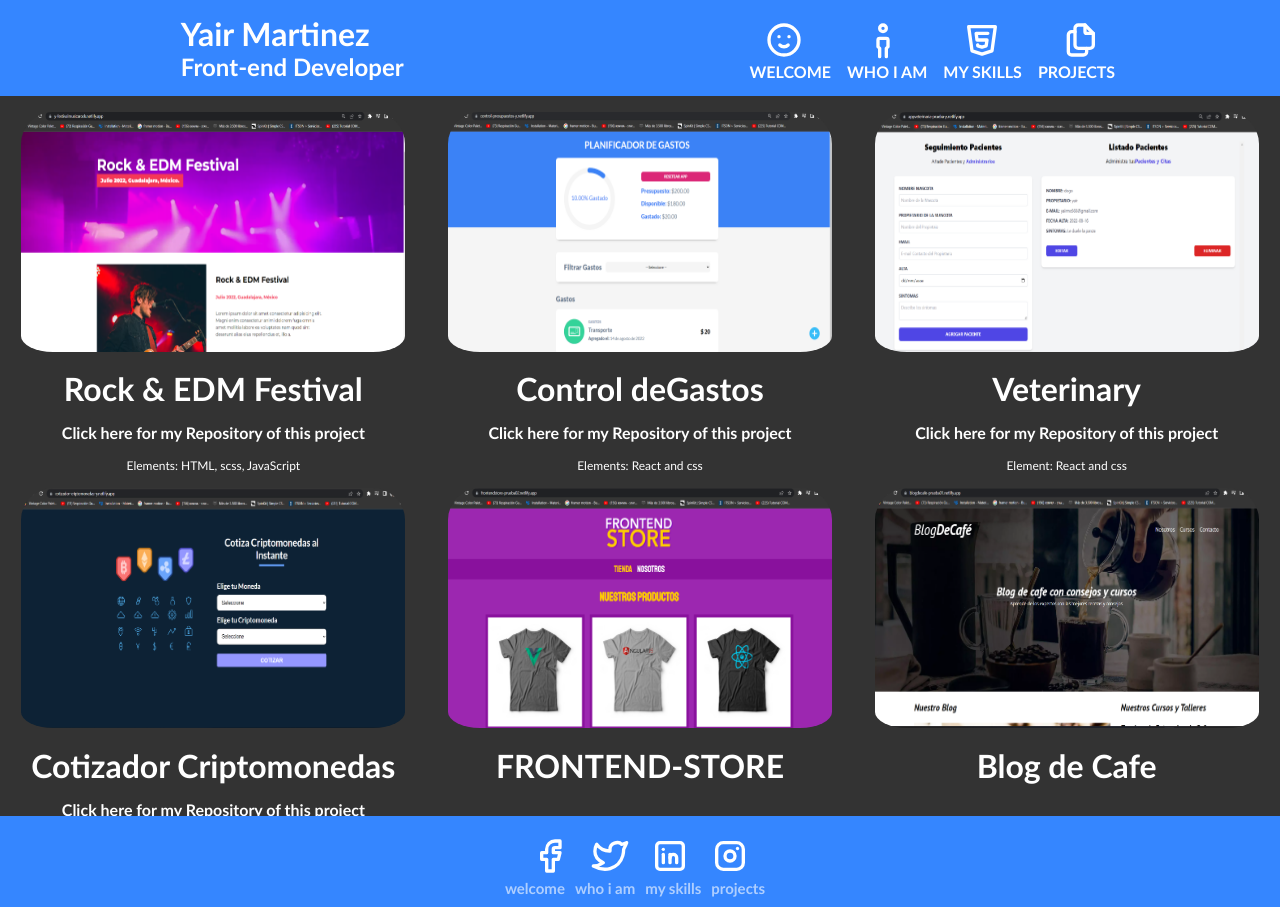
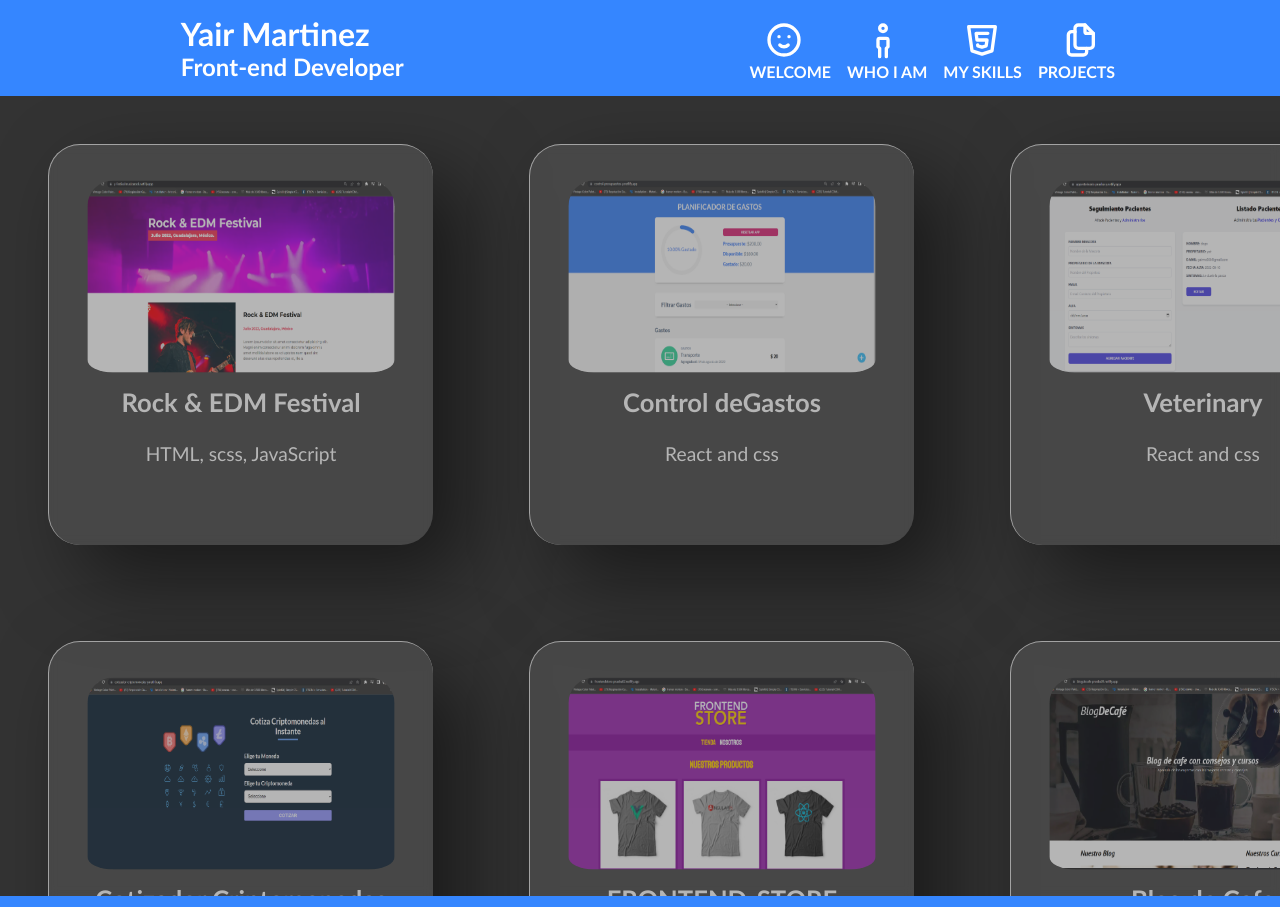
Before and after one commit to yairmc/Portafolio-web, a React (Vite) app: page /projects in a window 1280 px wide. Shown: the top 907 px of the page. Built offline with nearby package versions, Linux system fonts and the light colour scheme.

Commit message:
Se Agrego la taargeta de welcome a la pagina

```diff
--- a/src/pages/Projects.jsx
+++ b/src/pages/Projects.jsx
@@ -15,58 +15,69 @@
 const Projects = () => {
     return (
         <div className={style.imagesContainer}>
-                <div className={style.imagesContainerdiv}>
+            <div className={style.card}>
+                <div className={style.content}>
                     <img src={project1} alt="Project" />
                     <a href="https://y-festivalmusicarock.netlify.app" target="_blank"> <h1>Rock & EDM Festival</h1> </a>
-                    <a href="https://github.com/yairmc/FestivalMusica.git" target="_blank">Click here for my Repository of this project</a>
-                    <p>Elements: HTML, scss, JavaScript </p>
+                    <p> HTML, scss, JavaScript </p>
                 </div>
-                <div className={style.imagesContainerdiv}>
+
+            </div>
+            <div className={style.card}>
+                <div className={style.content}>
                     <img src={project2} alt="Project" />
                     <a href="https://control-presupuestos-y.netlify.app" target="_blank"><h1>Control deGastos </h1></a>
-                    <a href="https://github.com/yairmc/control_presupuesto.git" target="_blank">Click here for my Repository of this project</a>
-                    <p>Elements: React and css</p>
+                    <p> React and css</p>
                 </div>
-                <div className={style.imagesContainerdiv}>
+            </div>
+            <div className={style.card}>
+                <div className={style.content}>
                     <img src={project3} alt="Project" />
                     <a href="https://appveterinaria-prueba-y.netlify.app" target="_blank"><h1>Veterinary</h1> </a>
-                    <a href="https://github.com/yairmc/citas_react.git" target="_blank">Click here for my Repository of this project</a>
-                    <p>Element: React and css</p>
+                    <p> React and css</p>
                 </div>
-                <div className={style.imagesContainerdiv}>
+            </div>
+            <div className={style.card}>
+                <div className={style.content}>
                     <img src={project4} alt="Project" />
                     <a href="https://cotizador-criptomonedas-y.netlify.app" target="_blank"><h1>Cotizador Criptomonedas</h1> </a>
-                    <a href="https://github.com/yairmc/cotizadorcriptomonedas_react.git" target="_blank">Click here for my Repository of this project</a>
-                    <p>Elements: React and css</p>
+                    <p> React and css</p>
                 </div>
-                <div className={style.imagesContainerdiv}>
+            </div>
+            <div className={style.card}>
+                <div className={style.content}>
                     <img src={project5} alt="Project" />
                     <a href="https://frontendstore-prueba02.netlify.app/" target="_blank"><h1>FRONTEND-STORE</h1> </a>
-                    <p>Elements: HTML and css</p>
+                    <p> HTML and css</p>
                 </div>
-                <div className={style.imagesContainerdiv}>
+            </div>
+            <div className={style.card}>
+                <div className={style.content}>
                     <img src={project6} alt="Project" />
                     <a href="https://blogdecafe-prueba01.netlify.app/" target="_blank"><h1>Blog de Cafe</h1> </a>
-                    <p>Elements: HTML and css</p>
+                    <p> HTML and css</p>
                 </div>
-
-                <div className={style.imagesContainerdiv}>
+            </div>
+            <div className={style.card}>
+                <div className={style.content}>
                     <img src={project7} alt="Project" />
                     <a href="https://y-html-practice.netlify.app/" target="_blank"><h1>FreeLancer</h1> </a>
-                    <a href="https://github.com/yairmc/primerProyectoHTML.git" target="_blank">Click here for my Repository of this project</a>
-                    <p>Elements: React and css</p>
+                    <p> React and css</p>
                 </div>
-                <div className={style.imagesContainerdiv}>
+            </div>
+            <div className={style.card}>
+                <div className={style.content}>
                     <img src={project8} alt="Project" />
                     <a href="https://y-translator.netlify.app/" target="_blank"><h1>Traductor Universal</h1> </a>
-                    <a href="https://github.com/yairmc/Translator.git" target="_blank">Click here for my Repository of this project</a>
-                    <p>Elements: HTML and css</p>
+                    <p> HTML and css</p>
                 </div>
-                <div className={style.imagesContainerdiv}>
+            </div>
+            <div className={style.card}>
+                <div className={style.content}>
                     <img src={project9} alt="Project" />
                     <a href="https://y-gifs.netlify.app/" target="_blank"><h1>Free-Gifs</h1> </a>
-                    <a href="https://github.com/yairmc/Gifs.git" target="_blank">Click here for my Repository of this project</a>
-                    <p>Elements: HTML and css</p>
+                    <p> HTML and css</p>
+                </div>
             </div>
 
         </div>
--- a/src/pages/Welcome.jsx
+++ b/src/pages/Welcome.jsx
@@ -1,8 +1,49 @@
 import React from 'react'
+import style from '../styles/Welcome.module.css'
+import yo from '../img/yair.jpeg'
+
 
 const Welcome = () => {
   return (
-    <div>Welcome</div>
+    <main>
+      <div className={style.card}>
+        <div className={style.card_logo}>
+          <img src={yo} alt="imagen" />
+          <h1>Yair Martinez</h1>
+          <p>Contactame</p>
+        </div>
+
+        <div className={style.conteiner}>
+
+          <a href="#" target="_blank"> <svg xmlns="http://www.w3.org/2000/svg" class="icon icon-tabler icon-tabler-brand-facebook" width="40" height="40" viewBox="0 0 24 24" stroke-width="2" stroke="#3586ff" fill="none" stroke-linecap="round" stroke-linejoin="round">
+            <path stroke="none" d="M0 0h24v24H0z" fill="none" />
+            <path d="M7 10v4h3v7h4v-7h3l1 -4h-4v-2a1 1 0 0 1 1 -1h3v-4h-3a5 5 0 0 0 -5 5v2h-3" />
+          </svg></a>
+          <a href="#" target="_blank"><svg xmlns="http://www.w3.org/2000/svg" class="icon icon-tabler icon-tabler-brand-twitter" width="40" height="40" viewBox="0 0 24 24" stroke-width="2" stroke="#3586ff" fill="none" stroke-linecap="round" stroke-linejoin="round">
+            <path stroke="none" d="M0 0h24v24H0z" fill="none" />
+            <path d="M22 4.01c-1 .49 -1.98 .689 -3 .99c-1.121 -1.265 -2.783 -1.335 -4.38 -.737s-2.643 2.06 -2.62 3.737v1c-3.245 .083 -6.135 -1.395 -8 -4c0 0 -4.182 7.433 4 11c-1.872 1.247 -3.739 2.088 -6 2c3.308 1.803 6.913 2.423 10.034 1.517c3.58 -1.04 6.522 -3.723 7.651 -7.742a13.84 13.84 0 0 0 .497 -3.753c-.002 -.249 1.51 -2.772 1.818 -4.013z" />
+          </svg></a>
+          <a href="#" target="_blank"><svg xmlns="http://www.w3.org/2000/svg" class="icon icon-tabler icon-tabler-brand-linkedin" width="40" height="40" viewBox="0 0 24 24" stroke-width="2" stroke="#3586ff" fill="none" stroke-linecap="round" stroke-linejoin="round">
+            <path stroke="none" d="M0 0h24v24H0z" fill="none" />
+            <rect x="4" y="4" width="16" height="16" rx="2" />
+            <line x1="8" y1="11" x2="8" y2="16" />
+            <line x1="8" y1="8" x2="8" y2="8.01" />
+            <line x1="12" y1="16" x2="12" y2="11" />
+            <path d="M16 16v-3a2 2 0 0 0 -4 0" />
+          </svg></a>
+          <a href="#" target="_blank"><svg xmlns="http://www.w3.org/2000/svg" class="icon icon-tabler icon-tabler-brand-instagram" width="40" height="40" viewBox="0 0 24 24" stroke-width="2" stroke="#3586ff" fill="none" stroke-linecap="round" stroke-linejoin="round">
+            <path stroke="none" d="M0 0h24v24H0z" fill="none" />
+            <rect x="4" y="4" width="16" height="16" rx="4" />
+            <circle cx="12" cy="12" r="3" />
+            <line x1="16.5" y1="7.5" x2="16.5" y2="7.501" />
+          </svg></a>
+        </div>
+        <article>
+        Web developer expert in frontend and basic knowledge in backend and design.
+        2 years of experience support me.
+        </article>
+      </div>
+    </main>
   )
 }
 
--- a/src/styles/Projects.module.css
+++ b/src/styles/Projects.module.css
@@ -1,13 +1,12 @@
 .imagesContainer {
+    position: relative;
     display: grid;
     grid-template-columns: repeat(3, 1fr);
-    max-height: 45rem;
+    max-height: 50rem;
+    flex-wrap: wrap;
     overflow-y: scroll;
 }
-.imagesContainerdiv{
-    text-align: center;
-    padding-top: 1rem;
-}
+
 
 .imagesContainer img {
     width: 24rem;
@@ -35,7 +34,34 @@
 
 .imagesContainer p {
     padding-top: 1rem;
-    color: var(--text)
+    color: var(--text);
+    font-size: 1.5rem;
+}
+
+.card {
+    text-align: center;
+    position: relative;
+    width: 24rem;
+    height: 25rem;
+    margin: 3rem;
+    box-shadow: 2rem 2rem 5rem rgba(0, 0, 0, 0.5);
+    border-radius: 2rem;
+    background: rgba(255, 255, 255, .1);
+    overflow: hidden;
+    border-top: 1px solid rgba(255, 255, 255, .5);
+    border-left: 1px solid rgba(255, 255, 255, .5);
+    backdrop-filter: blur(5px);
+}
+
+.content {
+    transition: .5s;
+    transform: scale(80%);
+    opacity: .6;
+}
+
+.content:hover {
+    transform: scale(100%);
+    opacity: 1;
 }
 
 @media (max-width:1200px) {
@@ -108,7 +134,10 @@
         font-size: .7rem;
     }
 
-    .imagesContainerdiv {
+    .card {
         text-align: center;
+        margin: auto;
+        width: 20rem;
+        margin-bottom:1rem;
     }
 }
--- /dev/null
+++ b/src/styles/Welcome.module.css
@@ -0,0 +1,62 @@
+.card{
+    display: grid;
+    width: 30rem;
+    height: 45rem;
+    margin:auto;
+    padding: 2rem;
+    border-radius: 2rem;
+    background-color: rgb(81, 81, 81);
+    box-shadow: 4px 4px 20px rgb(0, 0, 0);
+}
+
+.card_logo{
+    width: 20rem;
+    height: 20rem;
+    margin: auto;
+}
+
+.card_logo h1{
+    text-align: center;
+    margin-top: 1rem;
+    color: var(--text);
+    font-weight: bolder;
+    font-size: 1.8rem;
+}
+
+.card_logo img{
+    width: 20rem;
+    height: 35rem;
+    border-radius: 5rem;
+}
+.card_logo p{
+    text-align: center;
+    margin-top: 2rem;
+    font-weight: bolder;
+    font-size: 1.5rem;
+    color: rgb(159, 159, 159);
+
+}
+
+.conteiner {
+    position: relative;
+    display: flex;
+    justify-content: center;
+    align-items: center;
+    flex-wrap: wrap;
+}
+
+.conteiner a{
+    margin: 0 10px;
+    display: inline-block;
+    transition: .5s;
+}
+
+.conteiner a:hover{
+    transform: translateY(-10px);
+}
+article{
+    font-size: 1.2rem;
+    padding-top: 20rem;
+    color: rgb(159, 159, 159);
+
+}
```
Also changed, not shown: src/img/yair.jpeg (added). Lines whose indentation alone changed are shown as unchanged.
